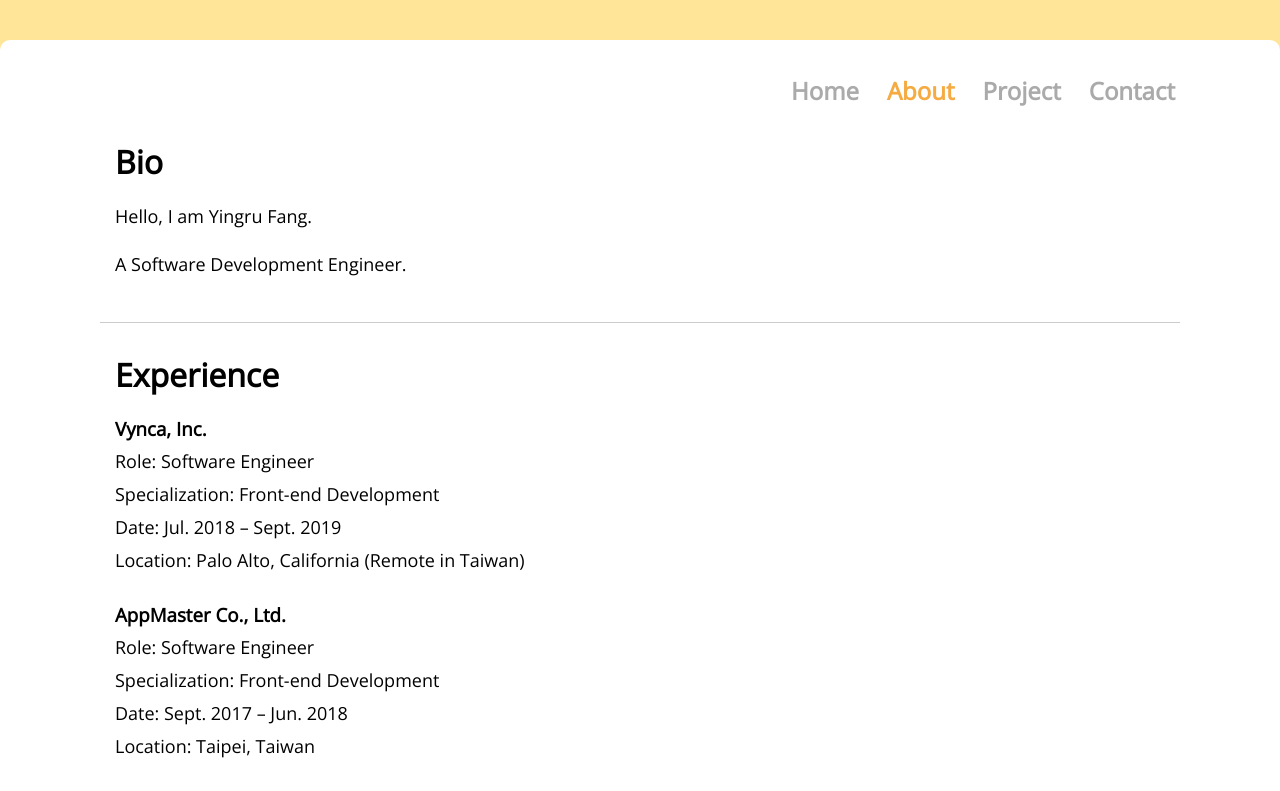
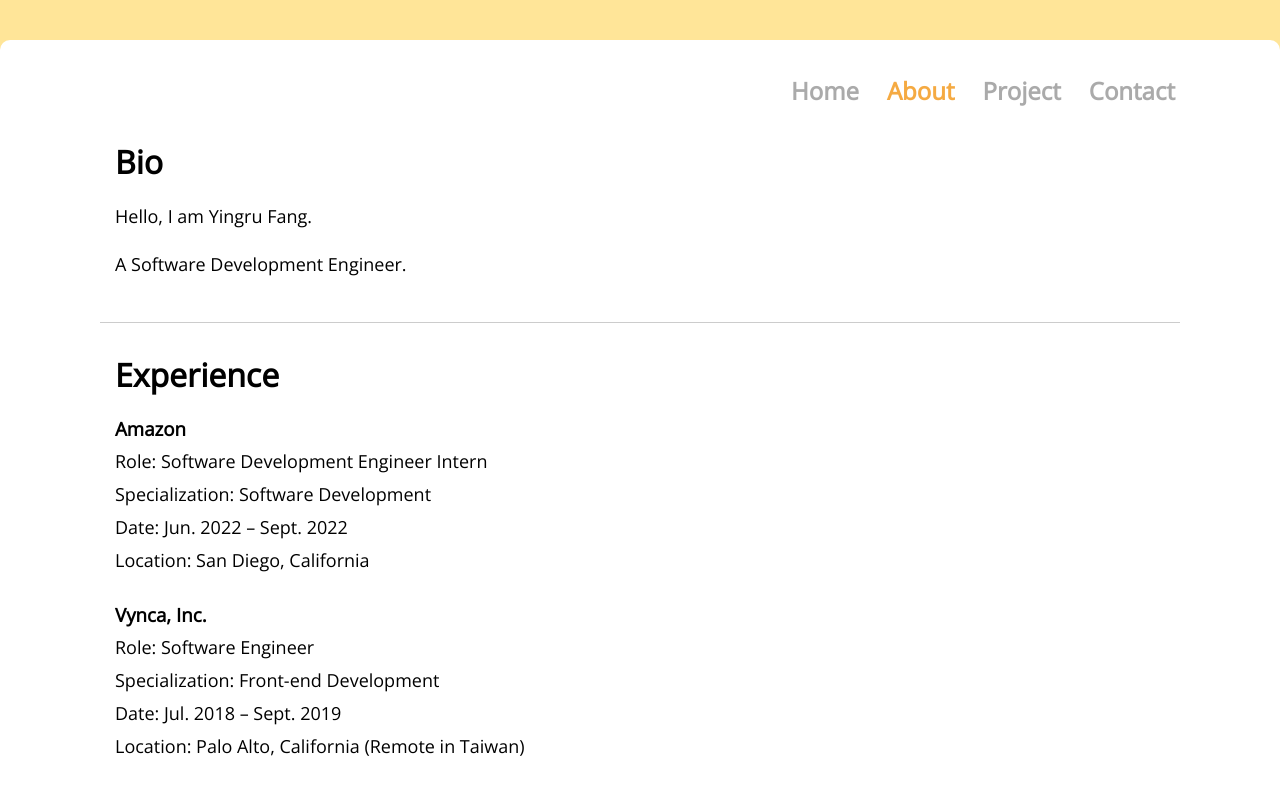
Before and after one commit to yrfang/yrfang.github.io, a React (Create React App) app: page /about in a window 1280 px wide. Shown: the top 791 px of the page. Built offline with nearby package versions, Linux system fonts and the light colour scheme; a web font is replaced by a local one.

Commit message:
Update experience in about page

```diff
--- a/src/components/About.js
+++ b/src/components/About.js
@@ -16,6 +16,12 @@ const About = () => {
 
         <div className="container experience">
           <h1>Experience</h1>
+          <h3>Amazon</h3>
+          <p>Role: Software Development Engineer Intern</p>
+          <p>Specialization: Software Development</p>
+          <p>Date: Jun. 2022 – Sept. 2022</p>
+          <p>Location: San Diego, California</p>
+          <br />
           <h3>Vynca, Inc.</h3>
           <p>Role: Software Engineer</p>
           <p>Specialization: Front-end Development</p>
```
